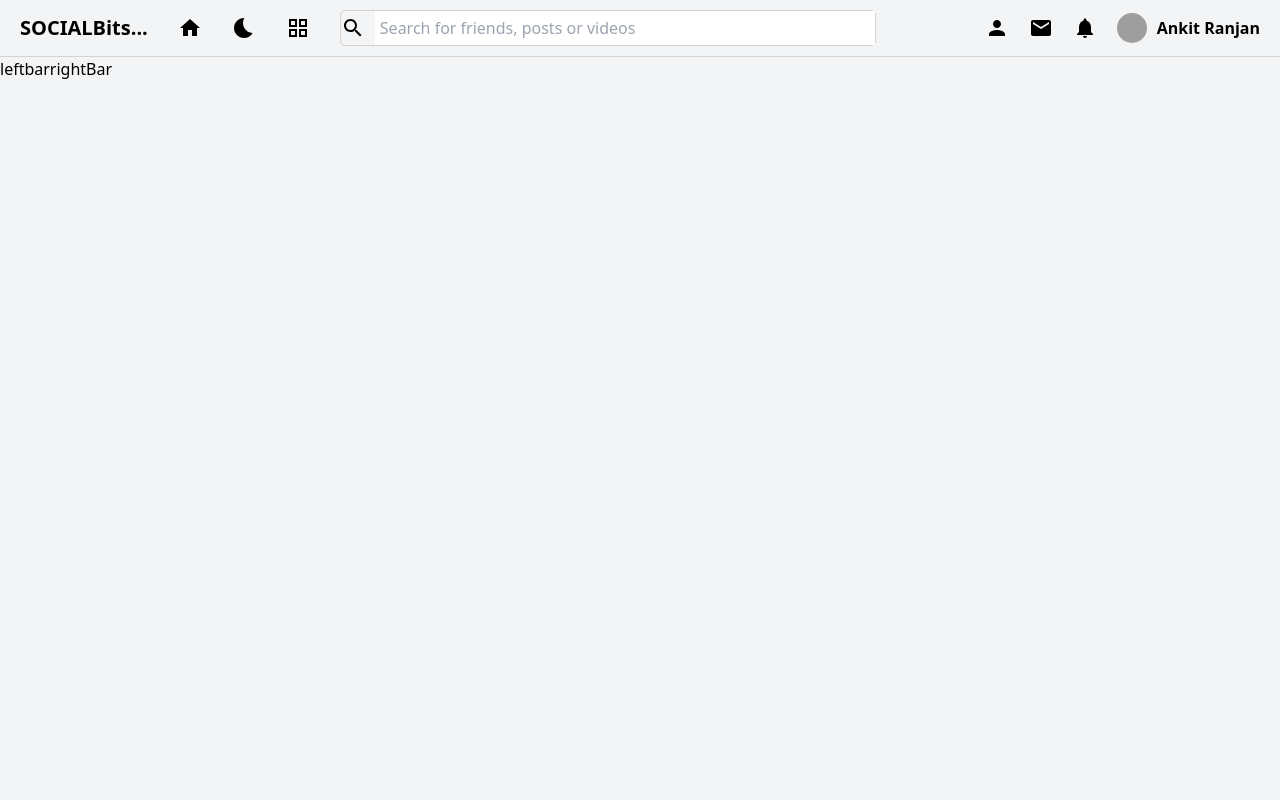
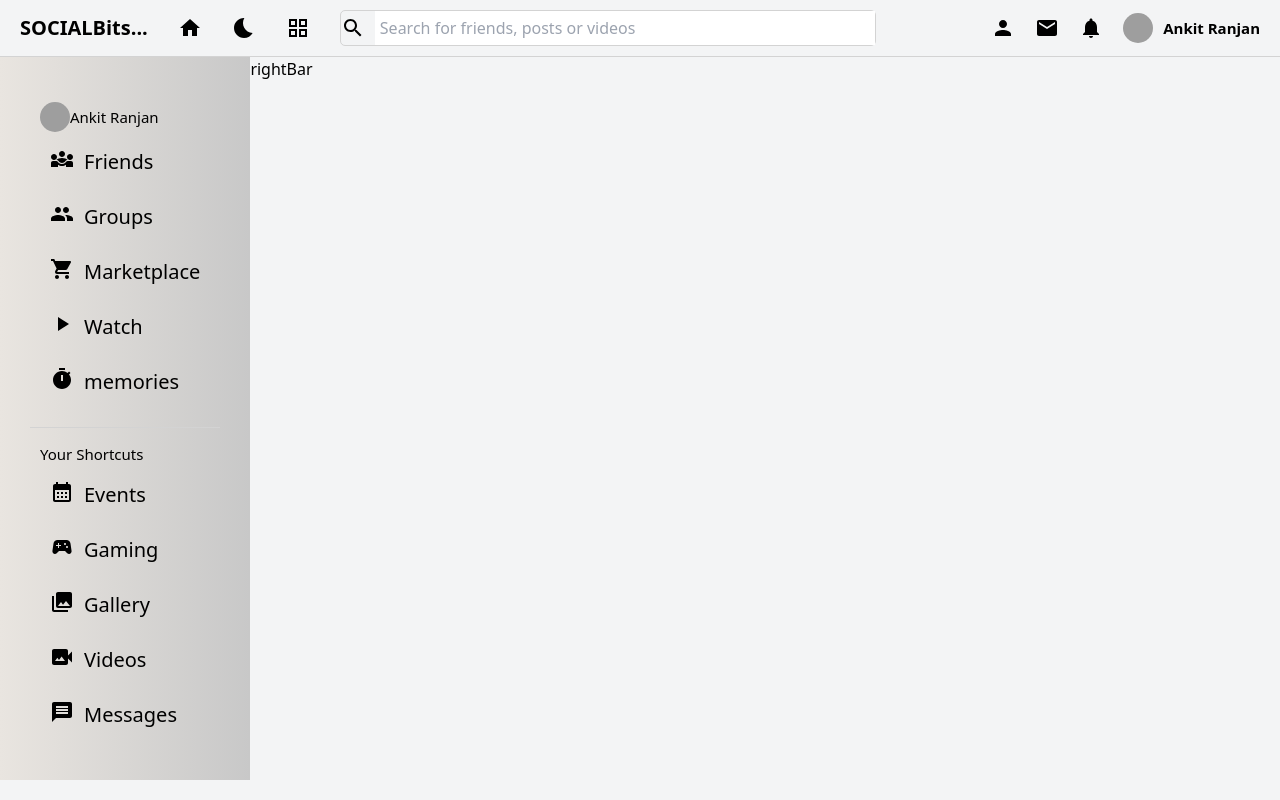
Before and after one commit to Ankitrj3/ReactJs, a React (Vite) app in the folder SocialApp/: page / in a window 1280 px wide. Built offline with nearby package versions, Linux system fonts and the light colour scheme; grey boxes are pictures that could not be loaded.

Commit message:
LeftBar Completed

```diff
--- a/SocialApp/src/componets/leftBar/LeftBar.jsx
+++ b/SocialApp/src/componets/leftBar/LeftBar.jsx
@@ -1,9 +1,70 @@
 import React from 'react'
 import './leftBar.scss'
+import GroupIcon from '@mui/icons-material/Group';
+import Diversity3Icon from '@mui/icons-material/Diversity3';
+import LocalGroceryStoreIcon from '@mui/icons-material/LocalGroceryStore';
+import PlayArrowIcon from '@mui/icons-material/PlayArrow';
+import TimerIcon from '@mui/icons-material/Timer';
+import CalendarMonthIcon from '@mui/icons-material/CalendarMonth';
+import SportsEsportsIcon from '@mui/icons-material/SportsEsports';
+import CollectionsIcon from '@mui/icons-material/Collections';
+import VideoCameraBackIcon from '@mui/icons-material/VideoCameraBack';
+import MessageIcon from '@mui/icons-material/Message';
 export default function LeftBar() {
   return (
-    <div>
-      <h1>leftbar</h1>
+    <div className='leftBar'>
+      <div className='container'>
+        <div className='menu'>
+          <div className='user'>
+          <img src="https://cdn-icons-png.flaticon.com/512/219/219988.png" alt="" />
+          <span>Ankit Ranjan</span>
+        </div>
+        <div className="item">
+          <Diversity3Icon/>
+          <span>Friends</span>
+        </div>
+        <div className="item">
+          <GroupIcon/>
+          <span>Groups</span>
+        </div>
+        <div className="item">
+          <LocalGroceryStoreIcon/>
+          <span>Marketplace</span>
+        </div>
+        <div className="item">
+          <PlayArrowIcon/>
+          <span>Watch</span>
+        </div>
+        <div className="item">
+          <TimerIcon/>
+          <span>memories</span>
+        </div>
+        </div>
+        <hr/>
+        <div className="menu">
+          <span>Your Shortcuts</span>
+          <div className="item">
+          <CalendarMonthIcon/>
+          <span>Events</span>
+        </div>
+        <div className="item">
+          <SportsEsportsIcon/>
+          <span>Gaming</span>
+        </div>
+        <div className="item">
+          <CollectionsIcon/>
+          <span>Gallery</span>
+        </div>
+        <div className="item">
+          <VideoCameraBackIcon/>
+          <span>Videos</span>
+        </div>
+        <div className="item">
+          <MessageIcon/>
+          <span>Messages</span>
+        </div>
+        </div>
+      </div>
     </div>
   )
 }
--- a/SocialApp/src/componets/leftBar/leftBar.scss
+++ b/SocialApp/src/componets/leftBar/leftBar.scss
@@ -0,0 +1,51 @@
+.leftBar{
+    padding: 10px;
+    background: linear-gradient(to right, rgb(233, 229, 224), rgb(200, 200, 200));
+
+    .container{
+        padding:20px;
+        hr{
+            margin-top: 10px;
+            border: none;
+            height: 0.5px;
+            background-color: lightgrey;
+        }
+        span{
+            font-size: 15px;
+            font-weight: lighter;
+        }
+        .menu{
+            display: flex;
+            flex-direction: column;
+            margin-top: 5px;
+            padding: 10px;
+            .user{
+                display:flex;
+                align-items:center;
+                gao: 10px;
+                img{
+                    width: 30px;
+                    height: 30px;
+                    border-radius: 50%;
+                    object-fit: cover;
+                }
+                span{
+
+                }
+            }
+            .item{
+                display: flex;
+                flex-direction: horizontal;
+                gap: 10px;
+                padding: 10px;
+                margin-top: 5px;
+                span{
+                    font-size: 20px;
+                    font-weight: lighter;
+                    color: black;
+                    gap: 10px;
+                }
+            }
+        }
+    }
+}
--- a/SocialApp/src/componets/navbar/NavBar.jsx
+++ b/SocialApp/src/componets/navbar/NavBar.jsx
@@ -1,6 +1,5 @@
 import React from 'react'
 import './navBar.scss'
-import RightBar from '../rightBar/RightBar'
 import HomeIcon from '@mui/icons-material/Home';
 import PersonIcon from '@mui/icons-material/Person';
 import GridViewIcon from '@mui/icons-material/GridView';
--- a/SocialApp/src/componets/navbar/navBar.scss
+++ b/SocialApp/src/componets/navbar/navBar.scss
@@ -43,7 +43,7 @@
               object-fit: cover;
             }
             span{
-
+                font-size: 15px;
             }
         }
     }
```
